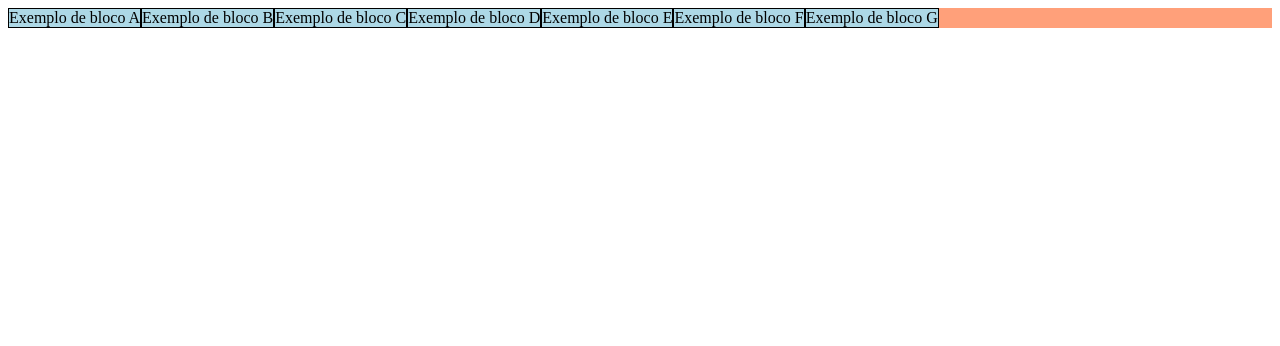
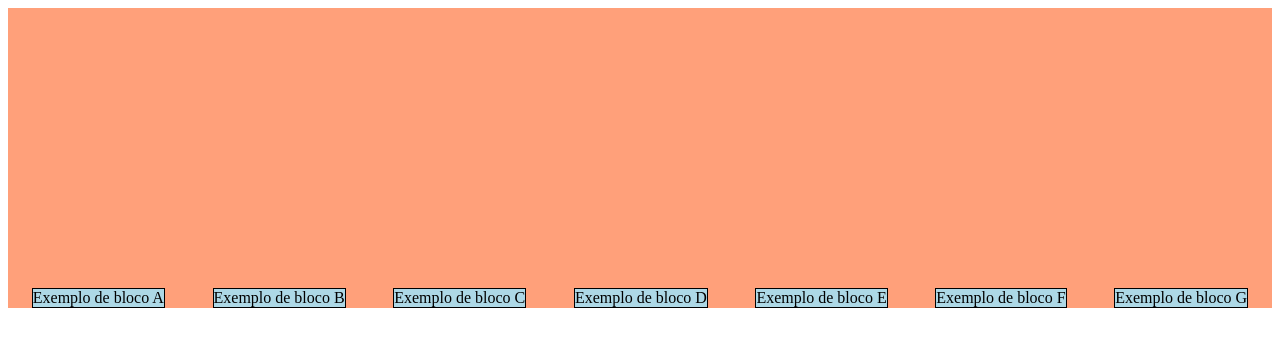
Before and after one commit to vagnerns/html-css, a plain HTML site: page exercicios/ex027/flex004.html in a window 1280 px wide. Drawn offline with Linux system fonts and the light colour scheme.

Commit message:
Update flex004.html

```diff
--- a/exercicios/ex027/flex004.html
+++ b/exercicios/ex027/flex004.html
@@ -7,10 +7,11 @@
     <style>
         div.conteiner {
             background-color: lightsalmon;
-
+            height: 300px;
             display: flex;
             flex-flow: row nowrap;
-            justify-content: flex-start;
+            justify-content: space-around;
+            align-items: end;
         }
 
         div.item {
```
